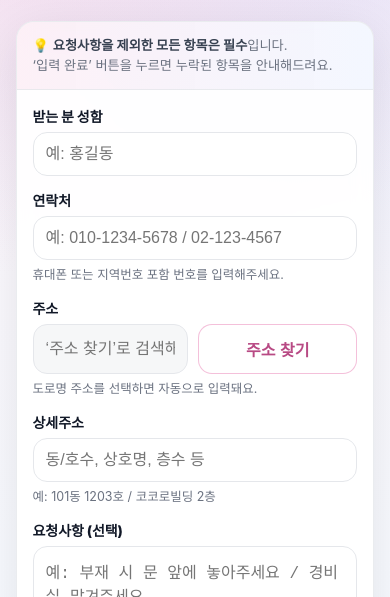
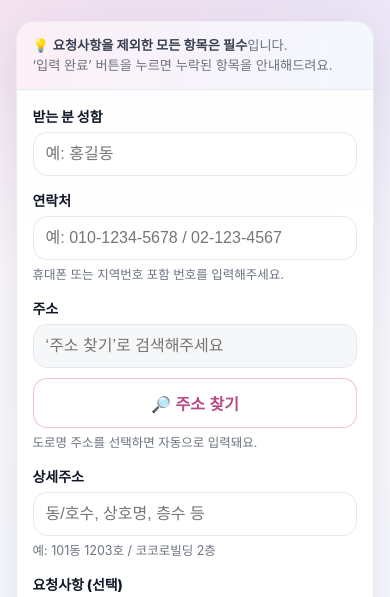
Before and after one commit to JandY95/notion-address-form, a website: page index.html in a window 390 px wide. Shown: the part 204-801 px from the top of the page. Drawn offline with Linux system fonts and the light colour scheme.

Commit message:
Update index.html

```diff
--- a/index.html
+++ b/index.html
@@ -134,19 +134,31 @@
     textarea{ min-height: 92px; resize: vertical; }
     .readonly{ background: rgba(243,244,246,.75); }
 
+    /* ✅ row 레이아웃: 버튼이 커지는 원인(1:1 flex)을 제거하고,
+       입력칸은 크게(grow), 버튼은 작게(compact) */
     .row{ display:flex; gap: 10px; align-items: stretch; }
-    .row > *{ flex:1; }
+    .row .grow{ flex: 1 1 auto; min-width: 0; }
+    .row .btn-compact{ flex: 0 0 auto; width: 132px; padding: 12px 10px; }
+
+    /* 아주 좁은 모바일에서는 버튼이 옆에서 찌그러지지 않게 아래로 */
+    @media (max-width: 420px){
+      .row{ flex-direction: column; }
+      .row .btn-compact{ width: 100%; }
+    }
 
     .btn{
       border:none;
       border-radius: 14px;
-      padding: 12px 14px;
       font-size: 16px;
       font-weight: 900;
       cursor:pointer;
       min-height: 48px;
       user-select:none;
       transition: filter .15s ease, transform .05s ease;
+      display:flex;
+      align-items:center;
+      justify-content:center;
+      gap: 6px;
     }
     .btn:active{ transform: translateY(1px); }
     .btn-outline{
@@ -158,6 +170,7 @@
       background: linear-gradient(135deg, rgba(229,106,166,.98), rgba(122,167,255,.98));
       color:#fff;
       box-shadow: 0 12px 24px rgba(229,106,166,.16);
+      padding: 12px 14px;
     }
 
     .actions{ margin-top: 16px; display:flex; gap: 10px; }
@@ -303,8 +316,10 @@
             <div class="field" id="f_address" style="grid-column: 1 / -1;">
               <label for="baseAddress">주소</label>
               <div class="row">
-                <input type="text" id="baseAddress" class="readonly" readonly placeholder="‘주소 찾기’로 검색해주세요" />
-                <button type="button" class="btn btn-outline" id="btnFindAddress">주소 찾기</button>
+                <input type="text" id="baseAddress" class="readonly grow" readonly placeholder="‘주소 찾기’로 검색해주세요" />
+                <button type="button" class="btn btn-outline btn-compact" id="btnFindAddress">
+                  🔎 주소 찾기
+                </button>
               </div>
               <div class="err">주소 찾기를 눌러 주소를 선택해주세요.</div>
               <div class="hint">도로명 주소를 선택하면 자동으로 입력돼요.</div>
@@ -377,7 +392,6 @@
     function validatePhoneKR(digits){
       if (!digits) return { ok: false, msg: '연락처를 입력해주세요.' };
 
-      // 휴대폰
       if (digits.startsWith('010')) {
         if (digits.length === 11) return { ok: true };
         return { ok: false, msg: '휴대폰 번호(010)는 11자리로 입력해주세요. 예) 010-1234-5678' };
@@ -387,19 +401,16 @@
         return { ok: false, msg: '휴대폰 번호를 끝까지 입력해주세요. 예) 011-123-4567' };
       }
 
-      // 070
       if (digits.startsWith('070')) {
         if (digits.length === 11) return { ok: true };
         return { ok: false, msg: '070 번호를 끝까지 입력해주세요. 예) 070-1234-5678' };
       }
 
-      // 서울(02)
       if (digits.startsWith('02')) {
         if (digits.length === 9 || digits.length === 10) return { ok: true };
         return { ok: false, msg: '서울(02) 번호를 끝까지 입력해주세요. 예) 02-123-4567 또는 02-1234-5678' };
       }
 
-      // 기타 지역번호(0xx) 일반전화
       if (/^0\d{2}/.test(digits)) {
         if (digits.length === 10 || digits.length === 11) return { ok: true };
         return { ok: false, msg: '지역번호 포함 전화번호를 끝까지 입력해주세요. 예) 031-123-4567' };
@@ -482,13 +493,11 @@
 
     document.getElementById('detailAddress').addEventListener('input', updateFullAddress);
 
-    // 입력 중 포맷만 도와주고, 최종 검증은 "입력 완료"에서
     document.getElementById('phone').addEventListener('input', (e) => {
       const after = formatPhoneKRSafe(e.target.value);
       if(e.target.value !== after) e.target.value = after;
     });
 
-    // ===== 제출 =====
     document.getElementById('form').addEventListener('submit', async (e) => {
       e.preventDefault();
       clearErrors();
@@ -531,12 +540,8 @@
 
       if(missing.length){
         showErrors(missing);
-        // 연락처가 문제면 구체 안내도 같이
-        if(!phoneCheck.ok){
-          setStatus(phoneCheck.msg, 'bad');
-        }else{
-          setStatus('필수 항목이 누락되었습니다. 위 항목을 확인해주세요.', 'bad');
-        }
+        if(!phoneCheck.ok) setStatus(phoneCheck.msg, 'bad');
+        else setStatus('필수 항목이 누락되었습니다. 위 항목을 확인해주세요.', 'bad');
         return;
       }
 
```
